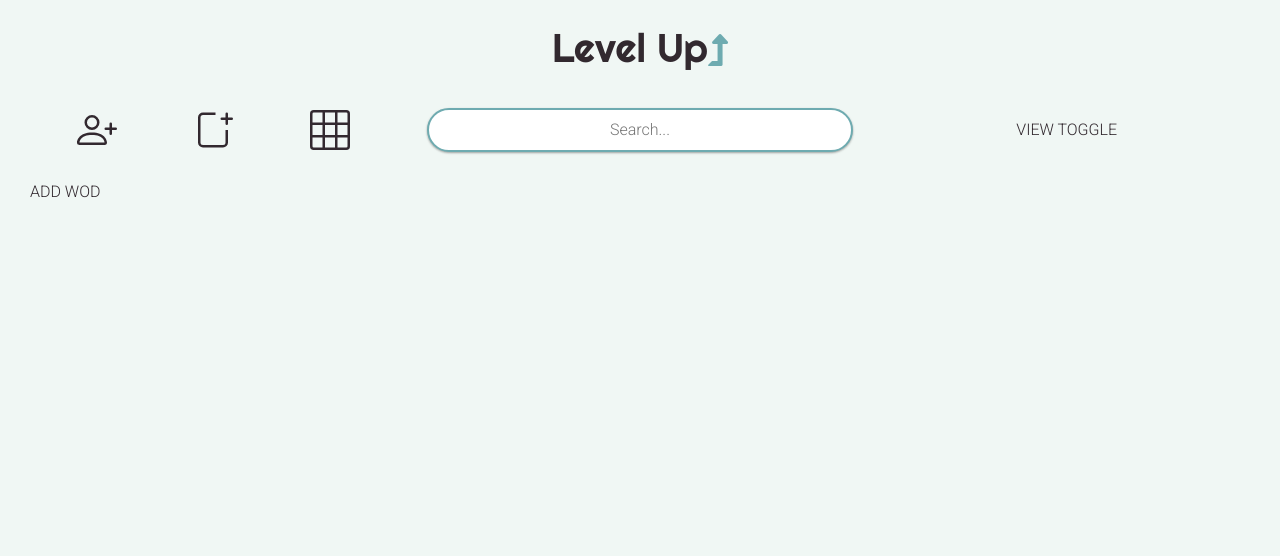
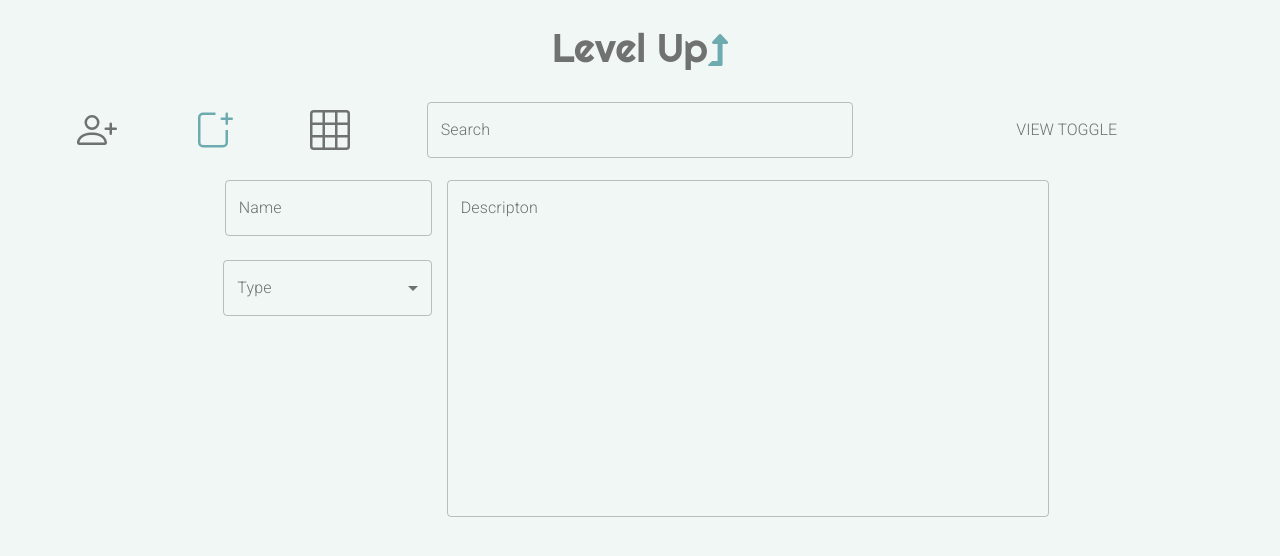
Before and after one commit to andrewdavidcoleman/LevelUp, a React (Create React App) app: page / in a window 1280 px wide. Both pictures are taken after a click on the icon 213 px from the left and 130 px from the top of the page. Shown: the top 556 px of the page. Built offline with nearby package versions, Linux system fonts and the light colour scheme; no server answers.

Commit message:
AddWod form with material UI input components.

```diff
--- a/src/App.js
+++ b/src/App.js
@@ -1,13 +1,41 @@
-import React, { useState, useEffect } from 'react'
+import React, { useState } from 'react'
 import './App.scss';
 import Home from './Pages/Home'
 import AddWod from './Pages/AddWod'
 import AddAthlete from './Pages/AddAthlete'
+import TextField from '@material-ui/core/TextField';
+import { makeStyles, withStyles } from '@material-ui/core/styles';
 
 export default function App() {
 
     const [search, setSearch] = useState('')
     const [page, setPage] = useState('Home')
+
+    // Style overrides for material UI text field
+    const SearchInput = withStyles({
+        root: {
+            width: '100%',
+            '& label.Mui-focused': {
+                color: '#6EABB0',
+            },
+            '& .MuiOutlinedInput-root': {
+                '&.Mui-focused fieldset': {
+                    borderColor: '#6EABB0',
+                    borderWidth: '1px'
+                },
+            },
+        },
+    })(TextField);
+
+    const classes = makeStyles((theme) => ({
+        root: {
+            display: 'flex',
+            flexWrap: 'wrap',
+        },
+        margin: {
+            margin: theme.spacing(1),
+        },
+    }));
 
     function handleClick(page) {
         setPage(page)
@@ -42,7 +70,7 @@ export default function App() {
                           <path fillRule="evenodd" d="M11 14s1 0 1-1-1-4-6-4-6 3-6 4 1 1 1 1h10zm-9.995-.944v-.002.002zM1.022 13h9.956a.274.274 0 00.014-.002l.008-.002c-.001-.246-.154-.986-.832-1.664C9.516 10.68 8.289 10 6 10c-2.29 0-3.516.68-4.168 1.332-.678.678-.83 1.418-.832 1.664a1.05 1.05 0 00.022.004zm9.974.056v-.002.002zM6 7a2 2 0 100-4 2 2 0 000 4zm3-2a3 3 0 11-6 0 3 3 0 016 0zm4.5 0a.5.5 0 01.5.5v2a.5.5 0 01-.5.5h-2a.5.5 0 010-1H13V5.5a.5.5 0 01.5-.5z" clipRule="evenodd" />
                           <path fillRule="evenodd" d="M13 7.5a.5.5 0 01.5-.5h2a.5.5 0 010 1H14v1.5a.5.5 0 01-1 0v-2z" clipRule="evenodd" />
                       </svg>
-                      <svg onClick={() => handleClick('AddWod')} className={'bi bi-file-plus'  + (page === 'AddWod' && 'active')} viewBox="0 0 16 16" fill="currentColor" xmlns="http://www.w3.org/2000/svg">
+                      <svg onClick={() => handleClick('AddWod')} className={'bi bi-file-plus ' + (page === 'AddWod' && 'active')} viewBox="0 0 16 16" fill="currentColor" xmlns="http://www.w3.org/2000/svg">
                           <path d="M9 1H4a2 2 0 00-2 2v10a2 2 0 002 2h8a2 2 0 002-2V8h-1v5a1 1 0 01-1 1H4a1 1 0 01-1-1V3a1 1 0 011-1h5V1z" />
                           <path fillRule="evenodd" d="M13.5 1a.5.5 0 01.5.5v2a.5.5 0 01-.5.5h-2a.5.5 0 010-1H13V1.5a.5.5 0 01.5-.5z" clipRule="evenodd" />
                           <path fillRule="evenodd" d="M13 3.5a.5.5 0 01.5-.5h2a.5.5 0 010 1H14v1.5a.5.5 0 01-1 0v-2z" clipRule="evenodd" />
@@ -54,7 +82,13 @@ export default function App() {
               </div>
               <div className="col-4">
                   <div className="row justify-content-center">
-                      <input className="shad shad-focus p-2 mb-4 mt-4 w-100" type="text" value={search} onChange={handleChange} placeholder="Search..." />
+                      <SearchInput
+                          className={classes.margin}
+                          label="Search"
+                          variant="outlined"
+                          id="custom-css-outlined-input"
+                          //autoFocus={page === 'Home' && 'true'}
+                      />
                   </div>
               </div>
               <div className="col-4 text-center">
--- a/src/App.scss
+++ b/src/App.scss
@@ -7,8 +7,8 @@
 /*Color mixins*/
 $lightThemeColor1: #F0F7F4;
 $lightThemeColor2: #6EABB0;
-$lightThemeColor3: #32292F;
-
+$lightThemeColor3: #6F7270;
+$lightThemeBorderColor: #B9BEBC;
 /*Font mixins*/
 $font1: 'Roboto', sans-serif;
 $font2: 'Righteous', cursive;
@@ -82,23 +82,29 @@ $desktop-width: 1680px;
 }
 
 .top-border {
-    border-top: 2px solid $lightThemeColor2
+    border-top: 1px solid $lightThemeBorderColor
 }
 
 .left-border {
-    border-left: 2px solid $lightThemeColor2
+    border-left: 1px solid $lightThemeBorderColor
 }
 
 .bottom-border {
-    border-bottom: 2px solid $lightThemeColor2;
+    border-bottom: 1px solid $lightThemeBorderColor;
 }
 
 .right-border {
-    border-right: 2px solid $lightThemeColor2
+    border-right: 1px solid $lightThemeBorderColor
 }
 
 .full-border {
-    border: 2px solid $lightThemeColor2
+    border: 1px solid $lightThemeBorderColor
+}
+
+.hover-border {
+    &:hover {
+        border-color: $lightThemeColor2;
+    }
 }
 
 .cursor-pointer {
@@ -108,6 +114,7 @@ $desktop-width: 1680px;
 .justify-content-evenly {
     justify-content: space-evenly;
 }
+
 /*===================================*/
 
 html, body {
@@ -228,6 +235,9 @@ header {
 }
 
 .performance-card {
+
+    background-color: transparent;
+
     @include mobile-portrait {
         height: 75px;
         width: 99%;
--- a/src/Components/PerformanceCard.jsx
+++ b/src/Components/PerformanceCard.jsx
@@ -4,20 +4,6 @@ import axios from 'axios'
 const moment = require('moment')
 
 export default function PerformanceCard(props) {
-
-    // Get performances of "wod", by "athlete"
-    function handleUpdate() {
-        //axios.get('http://localhost:8000/getAllPerformancesByAthleteIdWodId')
-        //.then(function (response) {
-        //    setPerformances(response.data)
-        //})
-        //.catch(function (error) {
-        //    console.log(error)
-        //})
-        //.finally(function () {
-
-        //})
-    }
 
     const performanceData = [];
 
@@ -55,7 +41,7 @@ export default function PerformanceCard(props) {
     }
 
     return (
-        <div className="performance-card card full-border shad shad-hover cursor-pointer ml-2 mt-2 mr-2">
+        <div className="performance-card card full-border hover-border ml-2 mt-2 mr-2">
             <ResponsiveLine
                 data={data}
                 margin={{ top: 10, right: 30, bottom: 30, left: 50 }}
--- a/src/Pages/AddWod.jsx
+++ b/src/Pages/AddWod.jsx
@@ -1,22 +1,120 @@
 import React, { useState, useEffect } from 'react'
+import TextField from '@material-ui/core/TextField';
+import { makeStyles, withStyles } from '@material-ui/core/styles';
+import InputLabel from '@material-ui/core/InputLabel';
+import MenuItem from '@material-ui/core/MenuItem';
+import FormHelperText from '@material-ui/core/FormHelperText';
+import FormControl from '@material-ui/core/FormControl';
+import Select from '@material-ui/core/Select';
 import axios from 'axios'
 
 export default function AddWod() {
+
+    const [name, setName] = React.useState('');
+    const [type, setType] = React.useState('');
+    const [description, setDescription] = React.useState('');
+
+    function handleNameChange(event) {
+        setName(event.target.value);
+    }
+
+    function handleTypeChange(event) {
+        setType(event.target.value);
+    }
+
+    function handleDescriptionChange(event) {
+        setDescription(event.target.value);
+    }
 
     function handleSubmit(event) {
 
     }
 
-    useEffect(() => {
+    const AddWodTextField = withStyles({
+        root: {
+            '& label.Mui-focused': {
+                color: '#6EABB0',
+            },
+            '& .MuiOutlinedInput-root': {
+                '&.Mui-focused fieldset': {
+                    borderColor: '#6EABB0',
+                },
+            },
+        },
+    })(TextField);
 
+    const AddWodFormControl = withStyles({
+        root: {
+            width: '50%'
+        },
+    })(FormControl);
 
+    const AddWodTextArea = withStyles({
+        root: {
+            width: '75%',
+            height: '300',
+            '& label.Mui-focused': {
+                color: '#6EABB0',
+            },
+            '& .MuiOutlinedInput-root': {
+                '&.Mui-focused fieldset': {
+                    borderColor: '#6EABB0',
+                },
+            },
+            '& .MuiOutlinedInput-input': {
+                minHeight: '300px'
+            },
+        },
+    })(TextField);
 
-    }, []);
+    const classes = makeStyles((theme) => ({
+        root: {
+            display: 'flex',
+            flexWrap: 'wrap',
+        },
+        margin: {
+            margin: theme.spacing(1),
+        },
+    }));
 
     return (
         <div id="addWod" className="col">
 
-            ADD WOD
+            <form className="row" noValidate autoComplete="off">
+                <div className="col-4">
+                    <div className="row justify-content-end">
+                        <AddWodTextField
+                            className={ classes.margin }
+                            label="Name"
+                            variant="outlined"
+                            id="addWodNameInput"
+                        />
+                    </div>
+                    <div className="row justify-content-end mt-4">
+                        <AddWodFormControl variant="outlined" className={classes.formControl}>
+                            <InputLabel id="demo-simple-select-outlined-label">Type</InputLabel>
+                            <Select
+                                labelId="demo-simple-select-outlined-label"
+                                id="addWodTypeInput"
+                                label="Type"
+                            >
+                                <MenuItem value={ 'lift' }>Lift</MenuItem>
+                                <MenuItem value={ 'amrap' }>AMRAP</MenuItem>
+                                <MenuItem value={ 'ft' }>For Time</MenuItem>
+                            </Select>
+                        </AddWodFormControl>
+                    </div>
+                </div>
+                <div className="col-8">
+                    <AddWodTextArea
+                        className={classes.margin}
+                        label="Descripton"
+                        variant="outlined"
+                        id="addWodDescriptionInput"
+                        multiline={true}
+                    />
+                </div>
+            </form>
 
         </div>
     );
```
